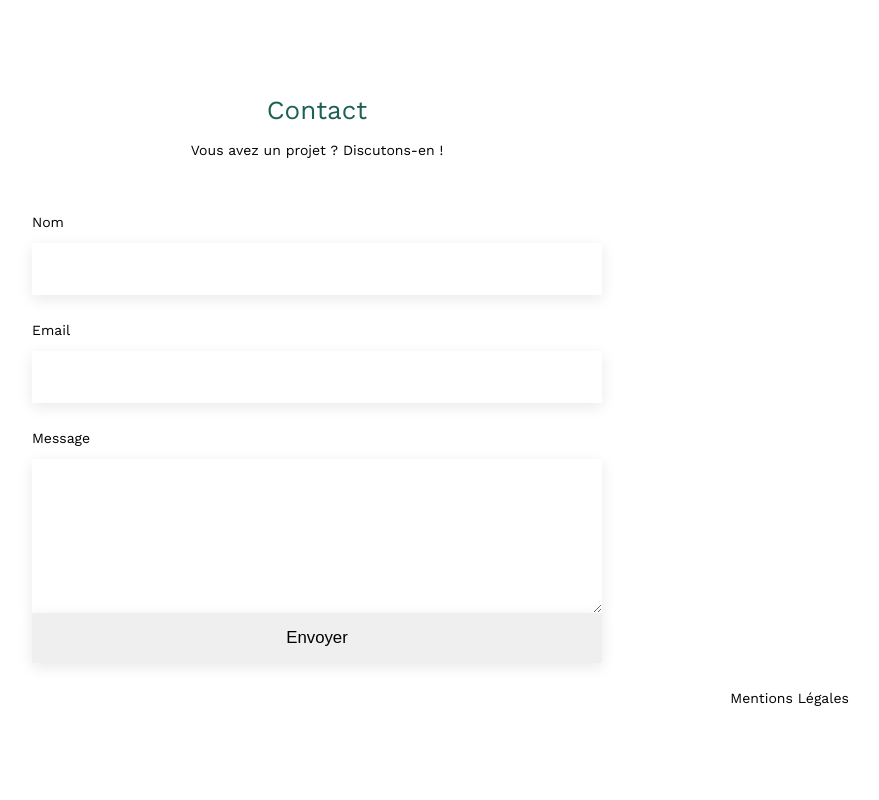
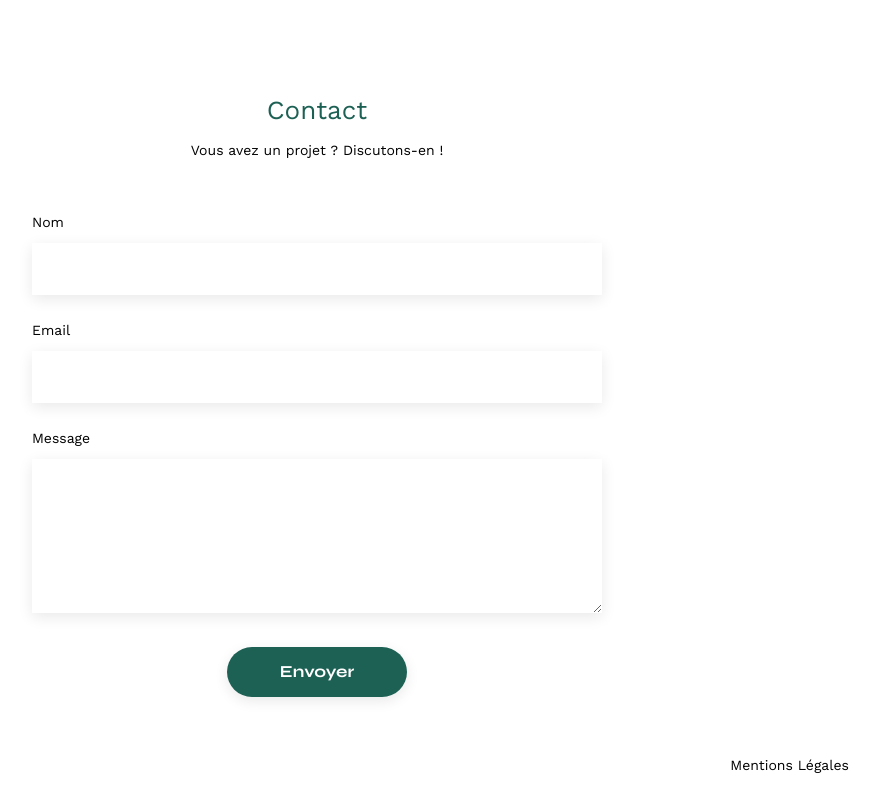
Before and after one commit to FeiHung16/Portfolio-architecte-sophie-bluel, a plain HTML site: page FrontEnd/index.html in a window 1280 px wide. Shown: the part 657-1457 px from the top of the page, without its empty margins (323-1202 px from the left). Before the commit the page ends 1390 px from the top, so only its background shows below. Drawn offline with nearby package versions, Linux system fonts and the light colour scheme; no server answers.

Commit message:
Correction du style des inputs

```diff
--- a/FrontEnd/assets/style.css
+++ b/FrontEnd/assets/style.css
@@ -642,7 +642,7 @@ hr {
 	box-shadow: 0px 4px 14px rgba(0, 0, 0, 0.09);
 }
 
-input[type="submit"] [value="Envoyer"] {
+input[type="submit"]{
 	font-family: 'Syne';
 	font-weight: 700;
 	color: white;
```
